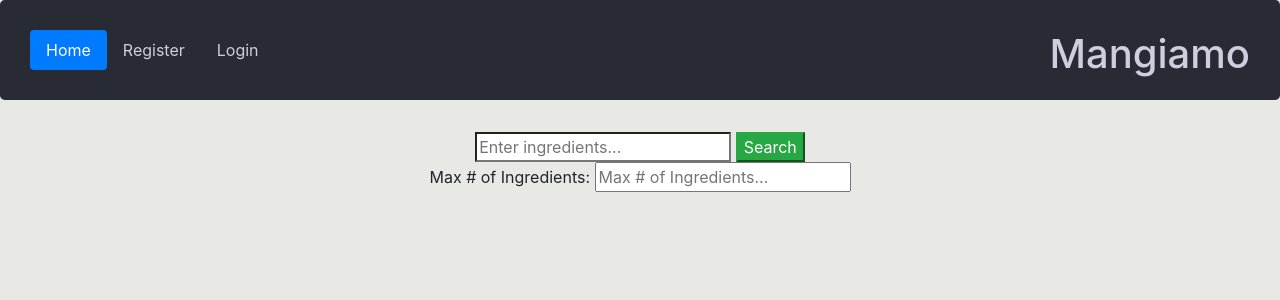
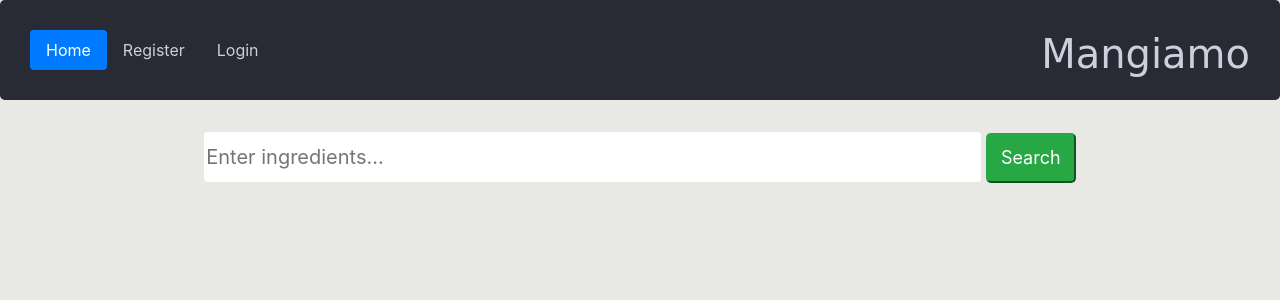
Before and after one commit to vespoli95/mangiamo, a Flask app: page / in a window 1280 px wide. Shown: the top 300 px of the page. Run offline with Flask 2, Linux system fonts and the light colour scheme; some libraries are stand-ins or nearby versions.

Commit message:
front end

```diff
--- a/static/css/style.css
+++ b/static/css/style.css
@@ -48,5 +48,21 @@ body {
 
 h1 {
   color: #CDCFDE;
+  font-family: 'Ranga', cursive;
+}
+
+[type=search] {
+  border: none;
+  border-radius: 4px;
+  width: 70%;
+  height: 50px;
+  font-size: 20px;
+}
+
+input#btnRecipeSearch {
+  height: 50px;
+  width: 90px;
+  font-size: 18px;
+  border-radius: 5px;
 }
 /*# sourceMappingURL=style.css.map */
--- a/static/css/style.scss
+++ b/static/css/style.scss
@@ -55,4 +55,22 @@ body {
 
 h1 {
     color: $light_grey;
+    font-family: 'Ranga', cursive;
 }
+
+
+[type=search] {
+    border: none;
+    border-radius: 4px;
+    width: 70%;
+    height: 50px;
+    font-size: 20px;
+
+  }
+
+input#btnRecipeSearch {
+    height: 50px;
+    width: 90px;
+    font-size: 18px;
+    border-radius: 5px;
+}
--- a/templates/index.html
+++ b/templates/index.html
@@ -3,14 +3,17 @@
 {% block body %}
     <div id="header">
         <form method="post" id ="frmRecipeSearch">
+            <div class="container">
                 <div>
                     <input type="search" name="searchBar" id="tbRecipeSearch" placeholder="Enter ingredients..."/>
                     <input type="button" name="searchBtn" id="btnRecipeSearch" class="btn-success" value="Search" />
                 </div>
-            <div>
+                <!-- <div>
                     <label for="tbNumIngredients">Max # of Ingredients:</label>
                     <input type="number" name="numIngredients" id="tbNumIngredients" placeholder="Max # of Ingredients..." />
+                </div> -->
             </div>
+
         </form>
     </div>
 
```
Also changed, not shown: 1 other file. Lines whose indentation alone changed are shown as unchanged.
